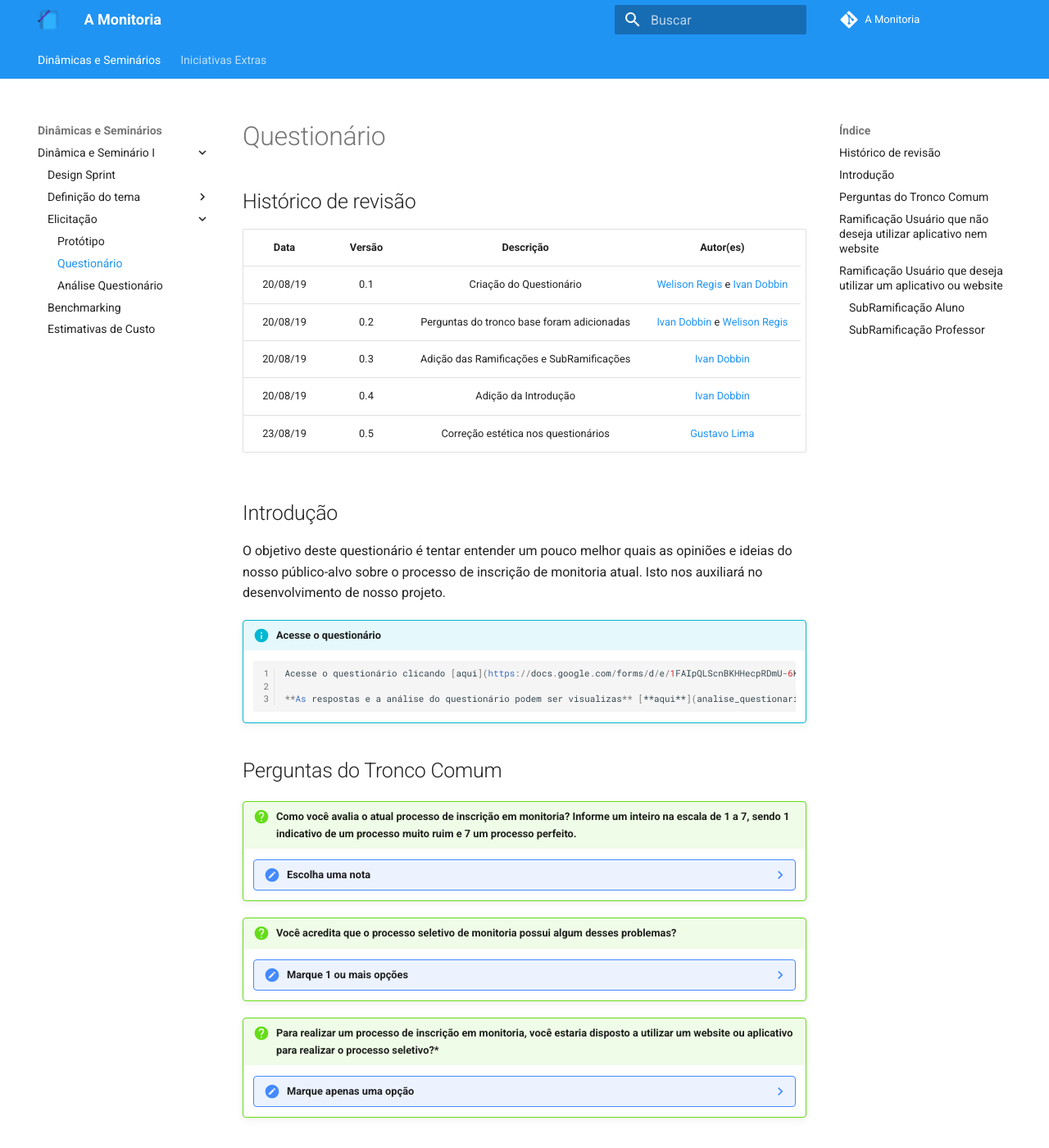
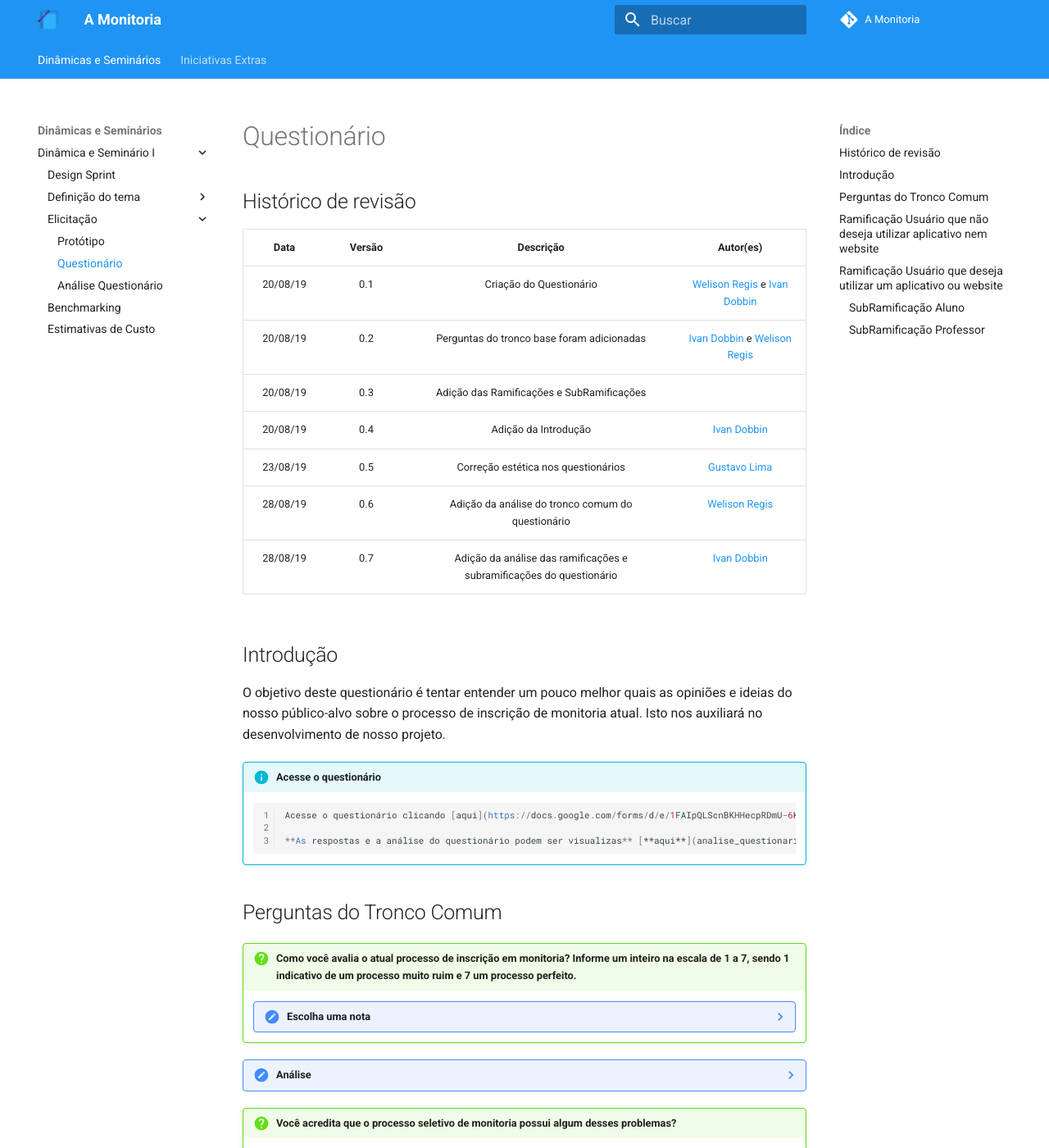
Before and after one commit to 2019-2-arquitetura-desenho/wiki, an MkDocs documentation site: the page built from docs/dinamica_seminario_I/Elicitacao/questionario.md, in a window 1280 px wide and 1400 px high. Shown: the whole window at 82% size. Built offline with MkDocs 1.6.1 and Material for MkDocs 9.7.7, drawn with Linux system fonts in a browser that asks for light colours; comment, search, counter and statistics services are not loaded; old or Windows-style settings are respelled for this version of MkDocs; part of the change alters nothing that is shown; some of the changed text lies outside the part shown.

```diff
--- a/docs/dinamica_seminario_I/Elicitacao/questionario.md
+++ b/docs/dinamica_seminario_I/Elicitacao/questionario.md
@@ -6,9 +6,11 @@
 |:----:|:------:|:---------:|:--------:|
 | 20/08/19 | 0.1 | Criação do Questionário| [Welison Regis](https://github.com/WelisonR) e [Ivan Dobbin](https://github.com/darmsDD) |
 | 20/08/19 | 0.2 | Perguntas do tronco base foram adicionadas| [Ivan Dobbin](https://github.com/darmsDD) e [Welison Regis](https://github.com/WelisonR)  |
-| 20/08/19 | 0.3 | Adição das Ramificações e SubRamificações|[Ivan Dobbin](https://github.com/darmsDD)|
+| 20/08/19 | 0.3 | Adição das Ramificações e SubRamificações||
 | 20/08/19 | 0.4 | Adição da Introdução |[Ivan Dobbin](https://github.com/darmsDD)|
 | 23/08/19 | 0.5 | Correção estética nos questionários |[Gustavo Lima](https://github.com/gustavolima00)|
+| 28/08/19 | 0.6 |Adição da análise do tronco comum do questionário | [Welison Regis](https://github.com/WelisonR) |
+| 28/08/19 | 0.7 |Adição da análise das ramificações e subramificações do questionário | [Ivan Dobbin](https://github.com/darmsDD)|
 
 
 ## Introdução
@@ -40,6 +42,15 @@ O objetivo deste questionário é tentar entender um pouco melhor quais as opini
 
         - [ ] 7
 
+
+??? note "Análise"
+    ![TroncoComum1](../assets/img/questionario/troncoComum1.png)
+
+    Conforme pode-se notar, a questão obteve **36 respostas**.Observa-se que o público-alvo entende que o **processo seletivo atual de monitoria é razoável**, pois aproximadamente **70% das notas concentram-se no intervalo de [3, 5]**.
+    Além disso, apenas 13,9% dos entrevistados consideram que o processo seletivo de monitores é perfeito, o que evidencia que há muito a melhorar em muitos aspectos do processo.
+
+
+
 !!! question "Você acredita que o processo seletivo de monitoria possui algum desses problemas?"
 
     ??? note "Marque 1 ou mais opções"
@@ -50,6 +61,12 @@ O objetivo deste questionário é tentar entender um pouco melhor quais as opini
         - [ ] Não acho que o processo de monitoria tenha qualquer problema.
 
         - [ ] Outro ____________________________________
+
+
+??? note "Análise"
+     ![TroncoComum2](../assets/img/questionario/troncoComum2.png)
+
+     Sobre os aspectos negativos sobre o atual processo seletivo de monitores, pode-se notar razões comuns entre os entrevistados. Pela análise do gráfico, entende-se que o "processo é lento, devagar. Monitores só são disponibilizados depois de 2 semanas". Além disso, elenca-se como outro fator negativo o fato da "necessidade de preenchimento de informações repetidas vezes, todos os semestres".
 
 
 !!! question "Para realizar um processo de inscrição em monitoria, você estaria disposto a utilizar um website ou aplicativo para realizar o processo seletivo?*"
@@ -64,6 +81,11 @@ O objetivo deste questionário é tentar entender um pouco melhor quais as opini
         - [ ] Talvez.
 
         - [ ] Não.
+
+??? note "Análise"
+    ![TroncoComum3](../assets/img/questionario/troncoComum3.png)
+    De acordo com o gráfico, há uma preferência maior pela disponibilidade da aplicação de processo seletivo em monitoria em ambas as plataformas, isto é, **mobile e desktop**. Porém, é possível notar também que, ao confrontar a preferência entre as plataformas, a **aplicação desenvolvida em ambiente web possui maior preferência**.
+
 ## Ramificação Usuário que não deseja utilizar aplicativo nem website
 
 !!! question "Você não utilizaria um website ou aplicativo por algum(s) dos seguintes motivos?"
@@ -80,12 +102,23 @@ O objetivo deste questionário é tentar entender um pouco melhor quais as opini
 
         - [ ] Outros____________________________________
 
+
+??? note "Análise"
+    ![ramificacaoNao1](../assets/img/questionario/ramificacaoNao1.png)
+
+    Pelo que podemos observar houveram apenas 2 pessoas que não quiseram uma plataforma para inscrição de monitoria, dessas 2:
+
+    - Uma mostra ter apreensão dessa plataforma complicar muito as coisas.
+    - A outra diz que espaço no celular pode se tornar um problema. Problema que será resolvido caso a plataforma seja em website.
+
 !!! question "Agora, escreva um pequeno texto sobre os piores aspectos do processo de inscrição em monitoria. Você possui alguma sugestão?"
 
 ***
 ***
 ***
 ***
+
+
 
 ## Ramificação Usuário que deseja utilizar um aplicativo ou website
 
@@ -101,6 +134,30 @@ O objetivo deste questionário é tentar entender um pouco melhor quais as opini
         - [ ] 4
 
         - [ ] 5
+
+
+??? note "Análise"
+    ![ramificacaoSim1](../assets/img/questionario/ramificacaoSim1.png)
+
+    Soma das porcentagens abaixo de 3 = 17,6%(1) +  2,9%(2) = 20,5%
+
+    Soma das porcentagens acima de 3 = 35,3%(5) + 17,6%(4) = 52,9%
+
+    Na nota 3(média) = 26,5%
+
+    Assim pode-se perceber que a maioria das pessoas têm um opinião positiva sobre a criação de um sistema, porém a margem de pessoas que não gostaria está relativamente alta um pouco mais de 20%, desta maneira deve-se fazer mais análises para tentar entender melhor este fato e diminuir esta quantidade. Na média tem uma boa quantidade também, 26,5%, porém acredita-se que se feito um bom sistema essa pessoas na média o utilizaram.
+
+
+!!! question " Você é professor ou aluno da UnB?"
+    ??? note "Escolha uma das opções"
+        ()Aluno
+
+        ()Professor
+??? note "Análise"
+    ![ramificacaoSim2](../assets/img/questionario/ramificacaoSim2.png)
+
+    Pode-se perceber que não tivemos professores participando da pesquisa apenas alunos, infelizmente. Fator que atrapalhará na análise total.
+
 
 ### SubRamificação Aluno
 
@@ -122,6 +179,12 @@ O objetivo deste questionário é tentar entender um pouco melhor quais as opini
         - [ ] 6
 
         - [ ] 7
+
+??? note "Análise"
+    ![ramificacaoAluno1](../assets/img/questionario/subRamificacaoAluno1.png)
+
+    Observando o gráfico pode-se perceber que a maioria esmagadora tem um opinião positiva sobre essa funcionalidade 83,4%, com apenas 14,7% neutra e uma pequena parcela de 1,9% não tendo gostado da ideia. Assim essa funcionalidade tem grandes chances de ser feita.
+
 !!! question "Após o período de inscrição, você gostaria de ver no sistema:"
     ??? note "Marque apenas uma opção"
         - [ ] A lista completa dos aprovados.
@@ -131,6 +194,11 @@ O objetivo deste questionário é tentar entender um pouco melhor quais as opini
         - [ ] Ambas opções anteriores.
 
         - [ ] Outros____________________________________
+??? note "Análise"
+    ![ramificacaoAluno2](../assets/img/questionario/subRamificacaoAluno2.png)
+
+    Observando o gráfico percebe-se que as funcionalidades tiveram uma opinião positiva, com "ambas opções anteriores" 55,9%, em segundo a opção "Caso seja aceito..." e em terceiro a opção "a lista completa dos aprovados" 8,9%. Assim observa-se que todos desejam ver alguma lista, porém a maioria prefere ver a lista completa e uma lista individual. Foi mencionado uma opção no outro que é interessante e pode acabar sendo implementada.
+
 
 !!! question "Agora, escreva um pequeno texto sobre os piores aspectos do processo de inscrição em monitoria. Você possui alguma sugestão?"
 
@@ -138,6 +206,7 @@ O objetivo deste questionário é tentar entender um pouco melhor quais as opini
 ***
 ***
 ***
+
 
 
 ### SubRamificação Professor
@@ -155,6 +224,10 @@ O objetivo deste questionário é tentar entender um pouco melhor quais as opini
 
         - [ ] 5
 
+
+??? note "Análise"
+    Infelizmente não tivemos professores participando do questionário então a análise do resultados não será possível. Possivelmente será utilizado de entrevistas para tentar traçar um perfil para os professores.
+
 !!! question "Após o processo de inscrição: você gostaria de ver no sistema:"
     ??? note "Marque apenas uma opção"
 
@@ -166,6 +239,10 @@ O objetivo deste questionário é tentar entender um pouco melhor quais as opini
 
         - [ ] Outros_______________________________________
 
+??? note "Análise"
+    Infelizmente não tivemos professores participando do questionário então a análise do resultados não será possível. Possivelmente será utilizado de entrevistas para tentar traçar um perfil para os professores.
+
+
 !!! question "Agora, escreva um pequeno texto sobre os piores aspectos do processo de inscrição em monitoria. Você possui alguma sugestão?"
 
 ***
```
